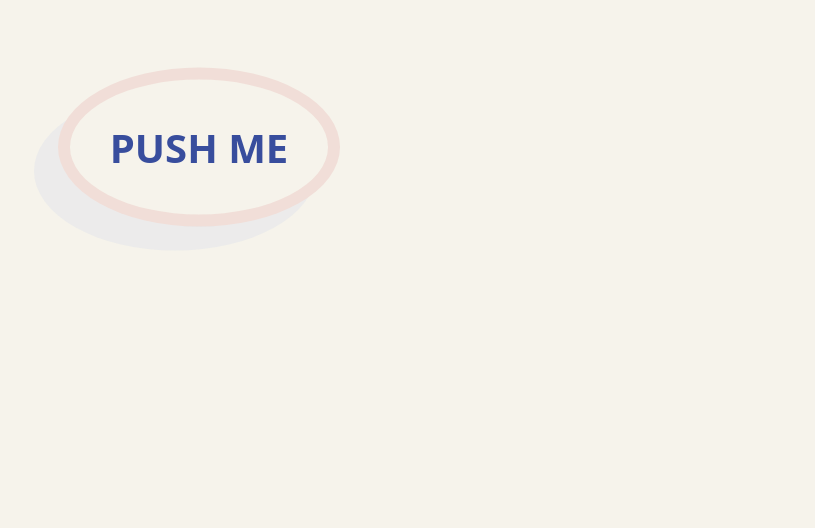
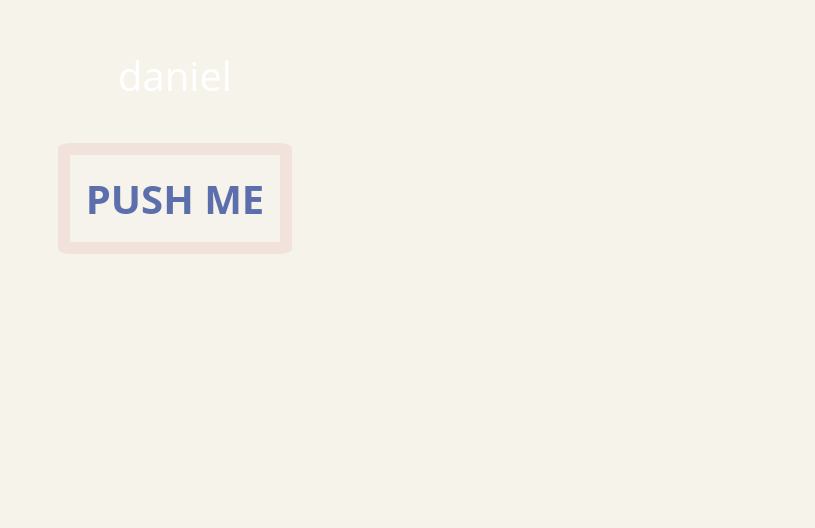
Before and after one commit to danielhemmati/100-days-challenge, a plain HTML site: page day-1/index.html in a window 1280 px wide. Shown: the part 229-757 px from the top of the page, without its empty margins (465-1280 px from the left). Drawn offline with Linux system fonts and the light colour scheme.

Commit message:
project one complete

```diff
--- a/day-1/app.js
+++ b/day-1/app.js
@@ -1,4 +1,5 @@
 var push = document.getElementById("pushMe");
+var hex = document.getElementById('hex');
 
 function generateRandmoColor() {
     var letter = "0123456789abcdef";
@@ -10,8 +11,10 @@ function generateRandmoColor() {
     return hex;
 }
 
+// daniel was here from window
 push.addEventListener("click", function (e) {
     e.preventDefault();
     var res = generateRandmoColor();
+    hex.innerHTML = 'The hex is: ' + res;
     document.body.style.backgroundColor = res;
 });
--- a/day-1/index.html
+++ b/day-1/index.html
@@ -13,6 +13,7 @@
 
     <body>
         <div id="pushMe" class="center">
+            <div id="hex">daniel</div>
             <a class="pushme">
                 <span class="inner">push me</span>
             </a>
--- a/day-1/style.css
+++ b/day-1/style.css
@@ -7,9 +7,9 @@ body {
 .pushme {
     position: relative;
     font-weight: 700;
-  background-color: rgba(196, 204, 235, 0.205);
+    /* background-color: rgba(196, 204, 235, 0.205); */
     /* border-radius: 0.6em; */
-  border-radius: 50%;
+    /* border-radius: 20%; */
     display: inline-block;
     margin: 1em;
 }
@@ -17,37 +17,21 @@ body {
     display: inline-block;
     background-color: rgb(246, 243, 235);
     /* border-radius: 0.6em; */
-  border-radius: 50%;
+    border-radius: 5%;
     border: 0.3em solid #d88a8a31;
-  padding: 1em;
+    padding: 0.4em;
     cursor: pointer;
     text-transform: uppercase;
     -webkit-user-select: none;
     -moz-user-select: none;
     -ms-user-select: none;
     user-select: none;
-  -webkit-transform: translate3d(0.6em, -0.6em, 0);
-  transform: translate3d(0.6em, -0.6em, 0);
-  -webkit-transition: -webkit-transform 240ms
-    cubic-bezier(0.175, 0.885, 0.32, 1.275);
-  transition: -webkit-transform 240ms cubic-bezier(0.175, 0.885, 0.32, 1.275);
-  transition: transform 240ms cubic-bezier(0.175, 0.885, 0.32, 1.275);
-  transition: transform 240ms cubic-bezier(0.175, 0.885, 0.32, 1.275),
-    -webkit-transform 240ms cubic-bezier(0.175, 0.885, 0.32, 1.275);
-  -webkit-transition-delay: 220ms;
-  transition-delay: 220ms;
+    opacity: 0.8;
+    transition: 0.3s;
 }
-/* for now i don't have really good understanding of these stuff  */
-/* i am more back-end guy */
-.pushme:active .inner,
-.pushme.click .inner {
-  -webkit-transform: translate3d(0, 0, 0);
-  transform: translate3d(0, 0, 0);
-  -webkit-transition: -webkit-transform 120ms cubic-bezier(0.23, 1, 0.32, 1);
-  transition: -webkit-transform 120ms cubic-bezier(0.23, 1, 0.32, 1);
-  transition: transform 120ms cubic-bezier(0.23, 1, 0.32, 1);
-  transition: transform 120ms cubic-bezier(0.23, 1, 0.32, 1),
-    -webkit-transform 120ms cubic-bezier(0.23, 1, 0.32, 1);
+
+.inner:hover {
+    opacity: 1;
 }
 
 .center {
@@ -79,3 +63,7 @@ body {
     bottom: 5px;
     right: 115px;
 }
+
+#hex {
+    color: white;
+}
```
Lines whose indentation alone changed are shown as unchanged.
